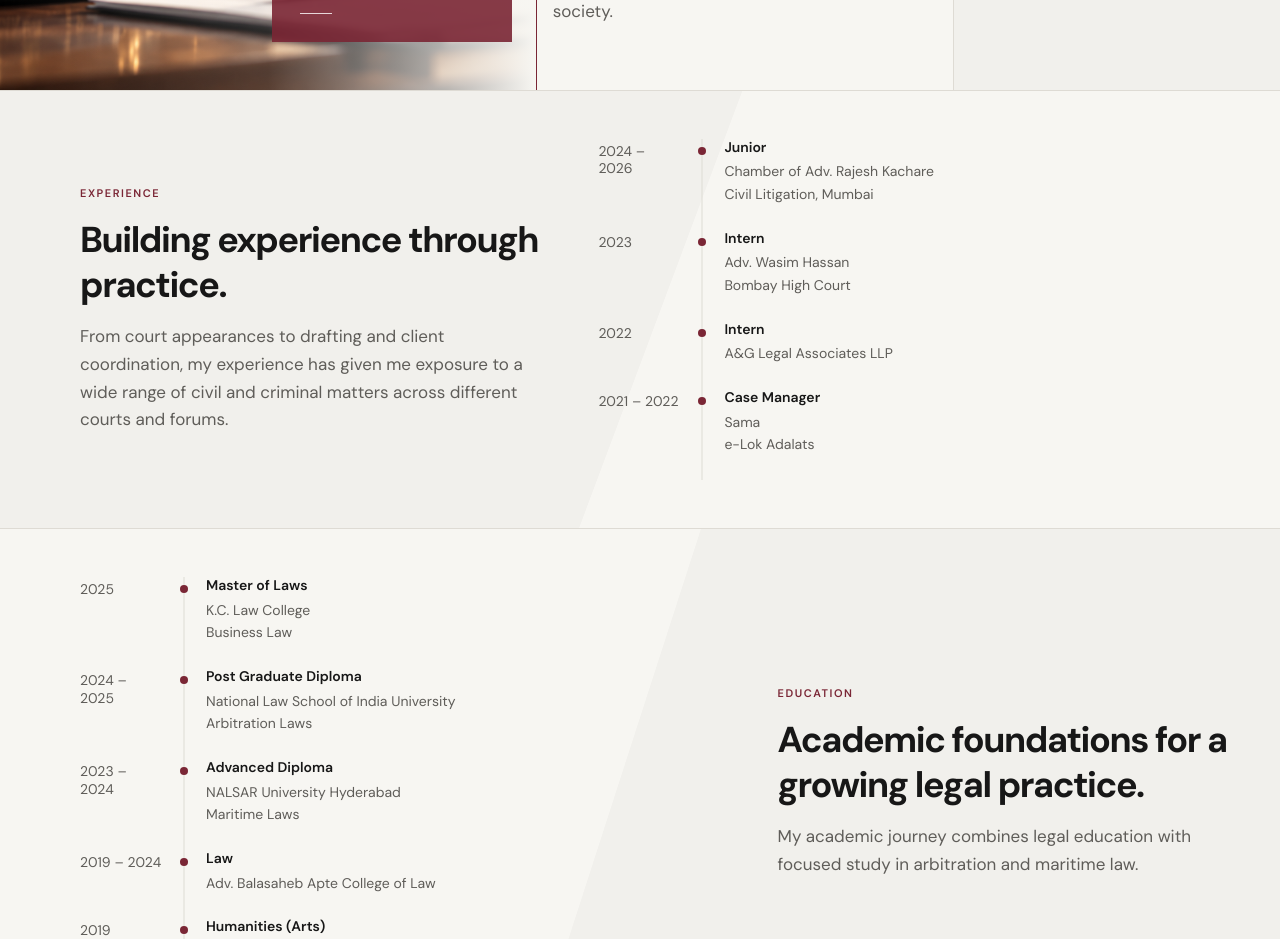
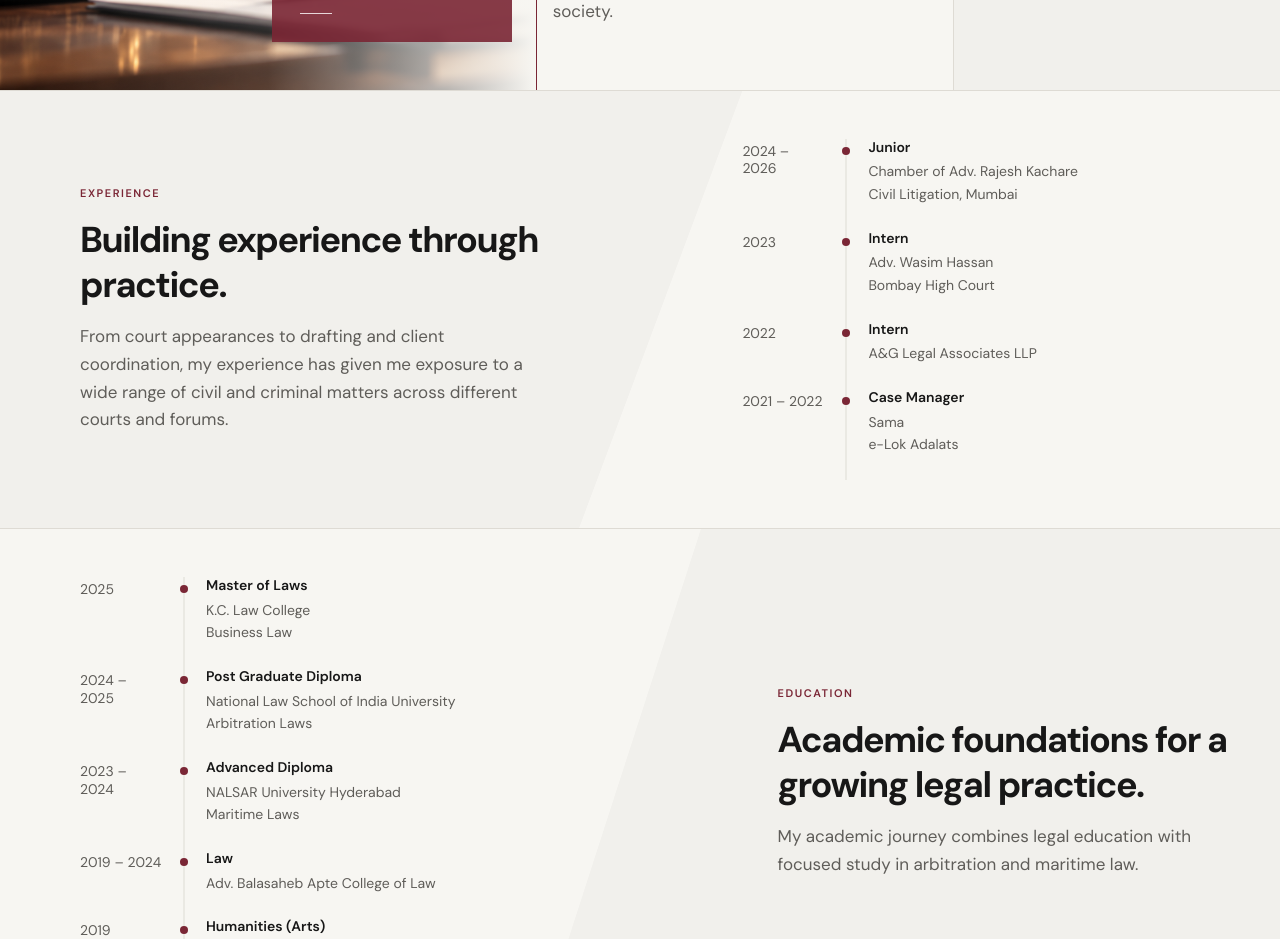
Before and after one commit to saurabh-uchil/PortfolioApp, a Next.js app: page / in a window 1280 px wide. Shown: the part 1680-2619 px from the top of the page. Built offline with nearby package versions, Linux system fonts and the light colour scheme.

Commit message:
Fixed the Experience Section Timeline

```diff
--- a/app/components/Experience/Experience.tsx
+++ b/app/components/Experience/Experience.tsx
@@ -21,10 +21,11 @@ export function Experience() {
           <p className={experienceStyles.description}>
             {experienceContent.description}
           </p>
-
         </div>
 
-        <Timeline items={experienceItems} />
+        <div className={experienceStyles.timelineWrapper}>
+          <Timeline items={experienceItems} />
+        </div>
       </div>
     </section>
   );
--- a/app/components/Experience/styles.ts
+++ b/app/components/Experience/styles.ts
@@ -1,9 +1,13 @@
 export const experienceStyles = {
   section:
     "relative isolate w-full overflow-hidden border-t border-border bg-background before:absolute before:inset-y-0 before:left-0 before:w-[58%] before:bg-surface-muted before:[clip-path:polygon(0_0,100%_0,78%_100%,0_100%)] before:content-['']",
+
   container:
     "relative z-10 mx-auto grid w-full max-w-(--container-width) grid-cols-1 gap-10 px-6 py-12 sm:px-12 sm:py-14 lg:grid-cols-[42%_58%] lg:items-center lg:gap-12 lg:px-16 lg:py-12 xl:px-20",
+
   intro: "max-w-lg",
+
+  timelineWrapper: "min-w-0 lg:translate-x-28 xl:translate-x-36",
 
   eyebrow: "text-eyebrow font-semibold uppercase tracking-[0.14em] text-accent",
 
```
